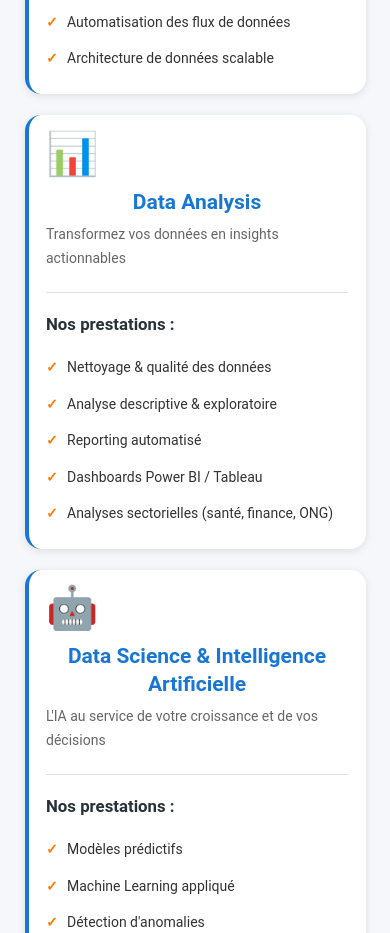
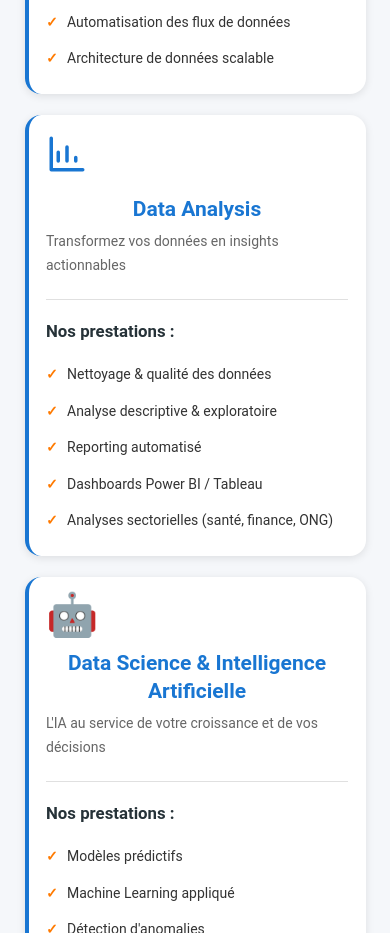
Before and after one commit to Alidorsabue/AfricaITS, a React (Vite) app: page /services in a window 390 px wide. Shown: the part 1060-1993 px from the top of the page. Built offline with nearby package versions, Linux system fonts and the light colour scheme.

Commit message:
Theeth commit2

```diff
--- a/src/App.css
+++ b/src/App.css
@@ -713,6 +713,12 @@ footer {
   line-height: 1;
 }
 
+.service-icon .service-icon-svg {
+  width: 3.5rem;
+  height: 3.5rem;
+  color: var(--color-primary);
+}
+
 .service-header h2 {
   font-size: 2rem;
   margin-bottom: 0.5rem;
@@ -1799,6 +1805,22 @@ footer {
   font-size: 0.95rem;
 }
 
+.map-container {
+  margin-top: 1rem;
+  border-radius: 12px;
+  overflow: hidden;
+  border: 1px solid var(--color-grey);
+  box-shadow: var(--shadow-sm);
+  background: var(--color-bg);
+}
+
+.map-iframe {
+  display: block;
+  width: 100%;
+  height: 280px;
+  border: 0;
+}
+
 /* Améliorations générales pour tous les écrans */
 * {
   -webkit-tap-highlight-color: transparent;
@@ -2135,6 +2157,11 @@ button, .btn-primary, .btn-secondary, .btn-slide, .btn-submit {
     font-size: 3rem;
   }
 
+  .service-icon .service-icon-svg {
+    width: 3rem;
+    height: 3rem;
+  }
+
   .service-header h2 {
     font-size: 1.5rem;
   }
@@ -2356,6 +2383,10 @@ button, .btn-primary, .btn-secondary, .btn-slide, .btn-submit {
 
   .map-icon {
     font-size: 2rem;
+  }
+
+  .map-iframe {
+    height: 220px;
   }
 
   /* Footer */
--- a/src/pages/About.jsx
+++ b/src/pages/About.jsx
@@ -101,19 +101,19 @@ function About() {
           <div className="team-grid">
             <div className="team-member">
               <div className="member-placeholder">👤</div>
-              <h3>Profil 1</h3>
-              <p className="member-role">Fondateur & Directeur Technique</p>
-              <p>Expertise en développement logiciel et architecture de systèmes</p>
+              <h3>Alidor SABUE</h3>
+              <p className="member-role">Fondateur & Directeur General</p>
+              <p>Expertise en développement logiciel et architecture de systèmes et Data science</p>
             </div>
             <div className="team-member">
               <div className="member-placeholder">👤</div>
-              <h3>Profil 2</h3>
+              <h3>Justin MULANGU</h3>
               <p className="member-role">Co-fondateur & Data Lead</p>
               <p>Spécialiste en Data Engineering et Data Science</p>
             </div>
             <div className="team-member">
               <div className="member-placeholder">👤</div>
-              <h3>Profil 3</h3>
+              <h3>Idriss KABANGU</h3>
               <p className="member-role">Co-fondateur & Business Development</p>
               <p>Expert en stratégie digitale et développement d'affaires en Afrique</p>
             </div>
--- a/src/pages/Accueil.jsx
+++ b/src/pages/Accueil.jsx
@@ -1,5 +1,6 @@
 import React, { useState, useEffect } from 'react';
 import { Link } from 'react-router-dom';
+import logoEschoolb from '../assets/eschoolb-logo.png';
 
 const slides = [
   {
@@ -129,7 +130,7 @@ function Accueil() {
             <div className="partner-item">
               <div className="partner-logo-placeholder">
                 <img
-                  src="/images/eschoolb-logo.png"
+                  src={logoEschoolb}
                   alt="E-SchoolB - Digitalisons les écoles"
                   className="partner-logo-image"
                 />
--- a/src/pages/Contact.jsx
+++ b/src/pages/Contact.jsx
@@ -255,7 +255,7 @@ function Contact() {
                   </div>
                   <div className="info-content">
                     <h3>Email</h3>
-                    <a href="mailto:alidorsabue@africaits.com">contact@africaits.com</a>
+                    <a href="mailto:alidorsabue@africaits.com">alidorsabue@africaits.com</a>
                   </div>
                 </div>
 
@@ -318,9 +318,15 @@ function Contact() {
                 </div>
               </div>
 
-              <div className="map-placeholder">
-                <div className="map-icon">📍</div>
-                <p>Carte Google Maps à intégrer</p>
+              <div className="map-container">
+                <iframe
+                  src="https://www.google.com/maps?q=Kinshasa,+R%C3%A9publique+D%C3%A9mocratique+du+Congo&output=embed"
+                  title="Localisation AITS - Kinshasa, RDC"
+                  className="map-iframe"
+                  allowFullScreen
+                  loading="lazy"
+                  referrerPolicy="no-referrer-when-downgrade"
+                />
               </div>
             </div>
           </div>
--- a/src/pages/Services.jsx
+++ b/src/pages/Services.jsx
@@ -31,7 +31,7 @@ const services = [
   {
     id: 3,
     title: 'Data Analysis',
-    icon: '📊',
+    icon: 'chart',
     description: 'Transformez vos données en insights actionnables',
     details: [
       'Nettoyage & qualité des données',
@@ -99,7 +99,16 @@ function Services() {
           {services.map((service) => (
             <div key={service.id} className="service-detail-card">
               <div className="service-header">
-                <div className="service-icon">{service.icon}</div>
+                <div className="service-icon">
+                  {service.icon === 'chart' ? (
+                    <svg className="service-icon-svg" viewBox="0 0 24 24" fill="none" stroke="currentColor" strokeWidth="2" strokeLinecap="round" strokeLinejoin="round" aria-hidden="true">
+                      <path d="M3 3v18h18" />
+                      <path d="M7 16v-5M12 16v-8M17 16v-2" />
+                    </svg>
+                  ) : (
+                    service.icon
+                  )}
+                </div>
                 <div>
                   <h2>{service.title}</h2>
                   <p className="service-description">{service.description}</p>
```
Also changed, not shown: src/assets/eschoolb-logo.png (added).
